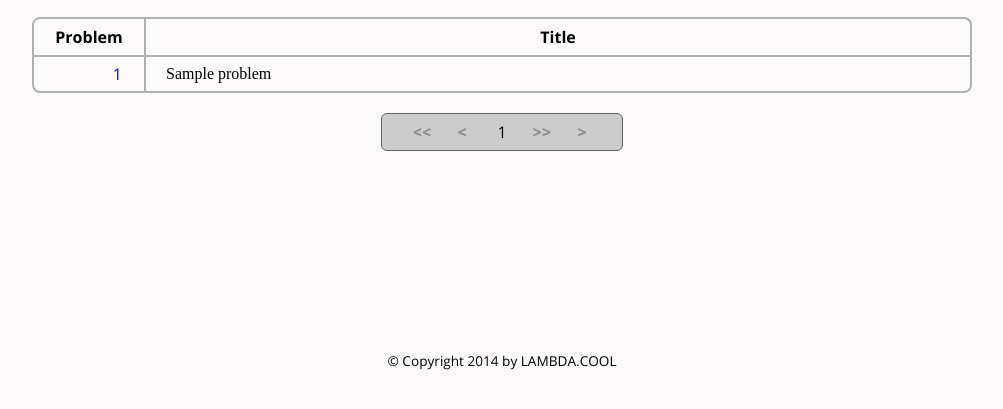
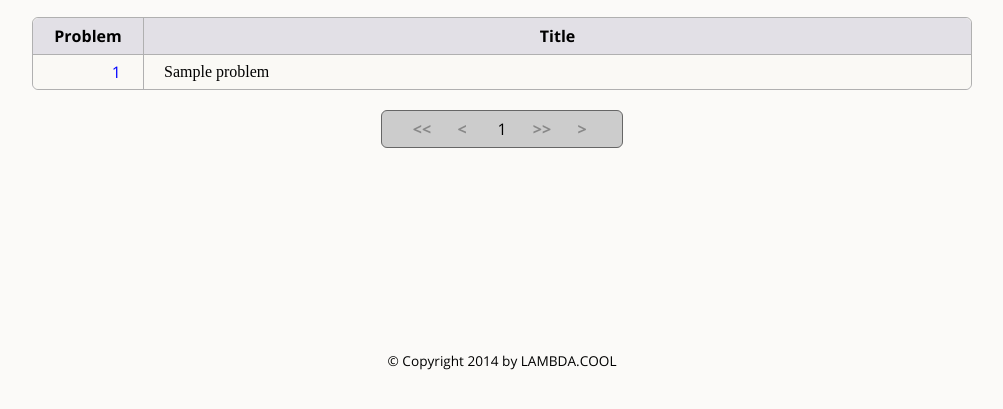
Before and after one commit to rorschachhb/lambdaOJ, a Flask app: page /oj/index/ in a window 1280 px wide. Shown: the part 146-555 px from the top of the page, without its empty margins (138-1141 px from the left). Run offline with Flask 2, Linux system fonts and the light colour scheme; tables that the repository leaves empty hold one stand-in row (values such as "Sample post").

Commit message:
improved table color

```diff
--- a/app/static/styles/style.css
+++ b/app/static/styles/style.css
@@ -249,8 +249,8 @@ form div span.submit {
 table.list {
     width: 100%;
     border-spacing: 0px;
-    border-radius: 8px;
-    border: 2px solid #b0b0b0;
+    border-radius: 6px;
+    border: 1px solid #b0b0b0;
 }
 table.list th {
     text-align: center;
@@ -259,19 +259,37 @@ table.list th {
 table.list td {
     padding: 6px 0px 6px 0px;
 }
-
+table.list tr th:first-child {
+    border-top-left-radius: 6px;
+}
+table.list tr th:last-child {
+    border-top-right-radius: 6px;
+}
+table.list tr:last-child td:first-child {
+    border-bottom-left-radius: 6px;
+}
+table.list tr:last-child td:last-child {
+    border-bottom-right-radius: 6px;
+}
 table.list tr th, table.list tr:not(:last-child) td {
-    border-bottom: 2px solid #b0b0b0;
+    border-bottom: 1px solid #b0b0b0;
 }
 table.list td:not(:last-child), table.list th:not(:last-child) {
-    border-right: 2px solid #b0b0b0;
+    border-right: 1px solid #b0b0b0;
 }
 
+table.list th {
+    background-color: rgb(226, 224, 230);
+}
+table.list tr:hover td {
+    background-color: rgb(244, 242, 250);
+    background-color: rgba(244, 242, 250, 64);
+}
 table.list tr.odd {
-
+    background-color: rgb(250, 249, 245);
 }
 table.list tr.even {
-
+    background-color: rgb(252, 251, 251);
 }
 
 table.list a {
--- a/app/templates/base.html
+++ b/app/templates/base.html
@@ -23,7 +23,7 @@
     <div class="wrapper">
       <header>
 	{% block header %}
-	<img src="/static/images/logo.png" alt="lambda logo"
+	<img src="/static/images/logo.png" alt="LambdaOJ Logo"
 	     width="210" />
 	{% endblock header %}
       </header>
```
